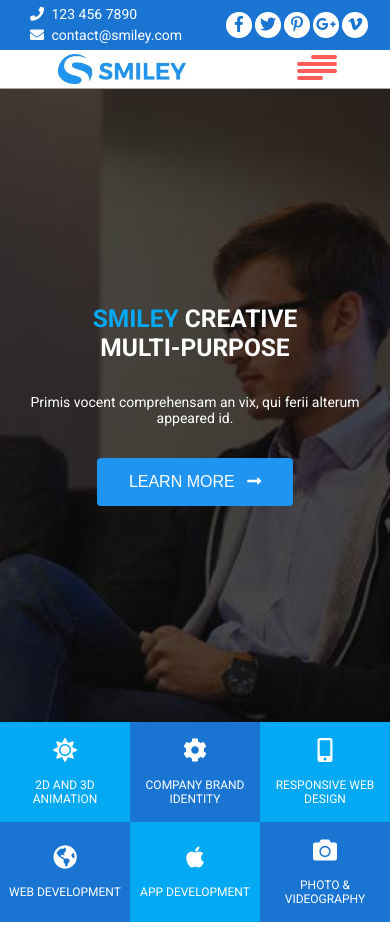
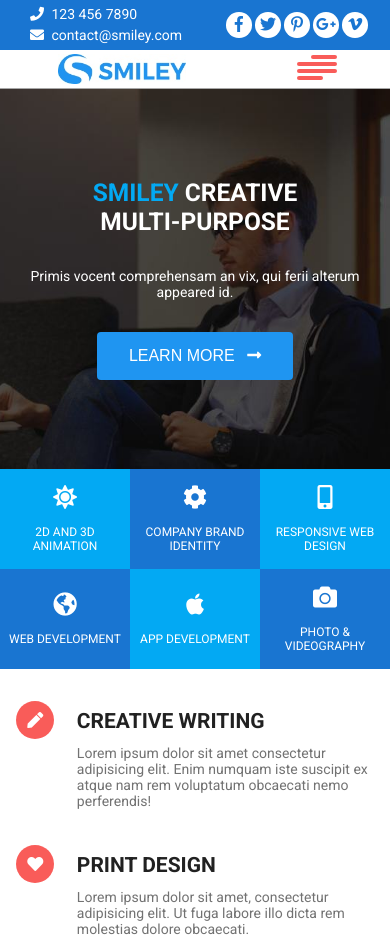
Before and after one commit to woznyjakub/challenge22, a plain HTML site: page index.html in a window 390 px wide. Shown: the top 944 px of the page. Drawn offline with Linux system fonts and the light colour scheme.

Commit message:
removed shaking to skrolling up on mobile

```diff
--- a/sass/layout/_header.sass
+++ b/sass/layout/_header.sass
@@ -31,7 +31,7 @@
 
 .header
     background: 50% 50% / cover
-    min-height: 75vh
+    min-height: 380px
     display: flex
     flex-direction: column
     justify-content: center
@@ -129,6 +129,7 @@
     .header
         background-image: url('../img/header.jpg')
         z-index: auto
+        min-height: 720px
 
     .header__wrapper
         max-width: 1200px
```
Also changed, not shown: css/style.min.css, 1 other file.
